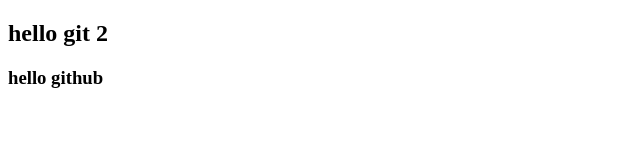
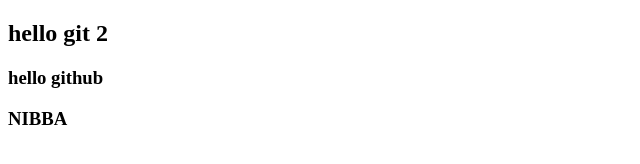
Before and after one commit to Trevertor23/pr1_rozrwz, a plain HTML site: page index.html in a window 1280 px wide. Shown: the full height of the page, 0-640 px from the left. Drawn offline with Linux system fonts and the light colour scheme.

Commit message:
Branch 2 commit

```diff
--- a/index.html
+++ b/index.html
@@ -7,5 +7,6 @@
 <body>
 <h2>hello git 2</h2>
 <h3>hello github</h3>
+<h3>NIBBA</h3>
 </body>
 </html>
```
